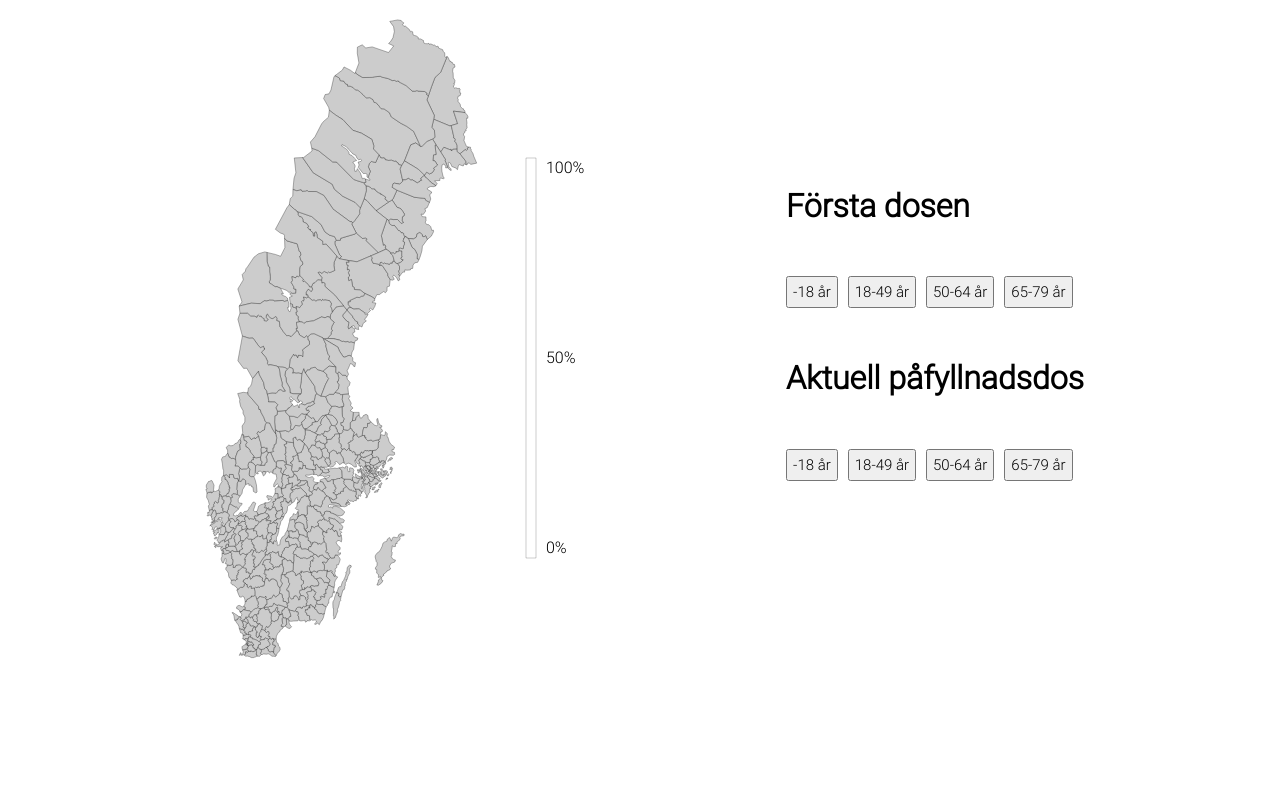
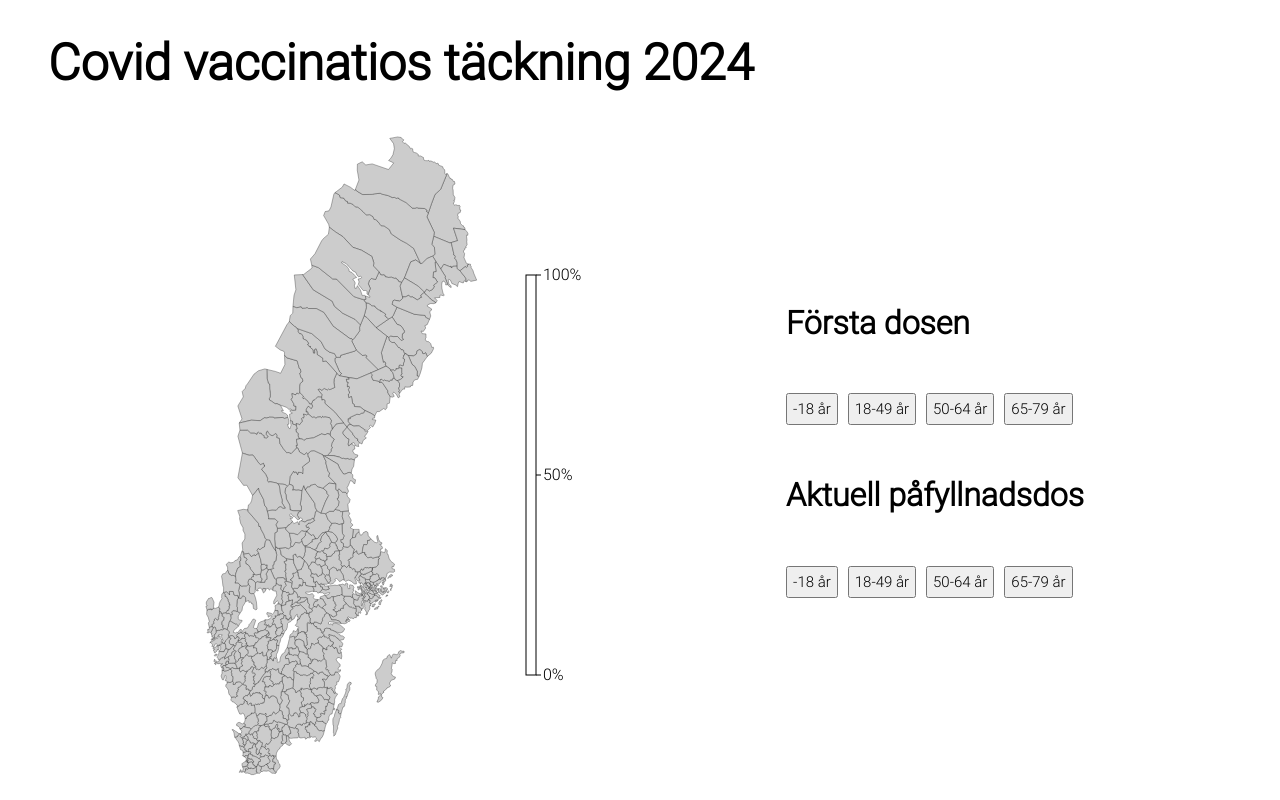
Before and after one commit to itsDipsyProjects/DackeAndD3, a website with bundled scripts: page index.html in a window 1280 px wide. Built offline with nearby package versions, Linux system fonts and the light colour scheme.

Commit message:
added variables to svg legend

```diff
--- a/domEleCreation.js
+++ b/domEleCreation.js
@@ -1,6 +1,6 @@
 import { getData } from "./main.js";
 
-let actionsDOM = d3.select("body").append("div").classed("actions", true);
+let actionsDOM = d3.select("#wrapper").append("div").classed("actions", true);
 
 
 
@@ -30,6 +30,7 @@ let headerSecond = domButtonDivSecond.append("h1")
 domButtonDivSecond.selectAll("btns").data(buttonData).enter()
 .append("button")
 .text((d) => {return d + " år"})
-.on("click", (i,d) => {
+.on("click", (i, d) => {
+
     getData("latestDos", d)
 })
--- a/index.html
+++ b/index.html
@@ -7,11 +7,10 @@
     <title>Heatmap</title>
 </head>
 <body>
-    <?xml version="1.0" encoding="UTF-8" standalone="no"?>
-<!-- Created with Inkscape (http://www.inkscape.org/) -->
 
-<?xml version="1.0" encoding="UTF-8" standalone="no"?>
-<!-- Created with Inkscape (http://www.inkscape.org/) -->
+  <h1> Covid vaccinatios täckning 2024</h1>
+  <div id="wrapper">
+
     <svg xmlns:svg="http://www.w3.org/2000/svg" xmlns="http://www.w3.org/2000/svg" xmlns:dc="http://purl.org/dc/elements/1.1/" xmlns:cc="http://web.resource.org/cc/" xmlns:rdf="http://www.w3.org/1999/02/22-rdf-syntax-ns#" version="1.0" width="590" height="660" id="svg2">
     <defs id="defs640"/>
     <metadata id="metadata1880"><rdf:RDF><cc:Work rdf:about=""><dc:title>Municipalities of Sweden</dc:title><dc:date>2010-05-01</dc:date><dc:creator><cc:Agent><dc:title>Lokal_Profil</dc:title></cc:Agent></dc:creator><cc:license rdf:resource="http://creativecommons.org/licenses/by-sa/2.5/"/><dc:rights><cc:Agent><dc:title>cc-by-sa-2.5</dc:title></cc:Agent></dc:rights><dc:format>image/svg+xml</dc:format><dc:type rdf:resource="http://purl.org/dc/dcmitype/StillImage"/></cc:Work><cc:License rdf:about="http://creativecommons.org/licenses/by-sa/2.5/"><cc:permits rdf:resource="http://web.resource.org/cc/Reproduction"/><cc:permits rdf:resource="http://web.resource.org/cc/Distribution"/><cc:requires rdf:resource="http://web.resource.org/cc/Notice"/><cc:requires rdf:resource="http://web.resource.org/cc/Attribution"/><cc:permits rdf:resource="http://web.resource.org/cc/DerivativeWorks"/><cc:requires rdf:resource="http://web.resource.org/cc/ShareAlike"/></cc:License></rdf:RDF>
@@ -312,6 +311,7 @@
       <path id="x1489" class="k1489" d="m 39.563,525.75 0.75,0.5 -1.25,1.562 -0.563,1 -0.312,1.313 -0.188,0.812 0.125,0.313 0.438,0.062 0.187,0.375 0.063,2 1.187,1.875 -0.062,0.5 -0.188,0.438 0.875,0.625 2.063,-2.125 -0.188,-0.938 2.063,-1.25 -0.375,-4.937 -1.188,-0.5 -0.937,-1.75 1.125,-2.125 2.812,-1.563 -0.5,-2.312 0.5,-0.938 -0.937,-1.437 -2.063,0.312 -1.187,-0.625 -0.375,0.438 -1.438,0.812 0.25,1.313 -1.125,1.812 -0.25,0.688 -0.937,0.875 -0.313,0.75 0,0.562 0.75,1.438 1.188,0.125 z"/>
     </g>
   </svg>
+</div>
 
     <script src="./d3Lib.js"></script>
     <script type="module" src="./domEleCreation.js"></script>
--- a/main.js
+++ b/main.js
@@ -2,48 +2,48 @@ import { formatData } from "./formatData.js"
 import { getColor } from "./colorize.js";
 
 function createSVG (){
-  let incrementor_x_text1 = 35
-  let incrementor_x_text2 = 35
-  let buttonData = ["-18", "18-49", "50-64", "65-79"];
+
+  const defaultV = [100, 50, 0];
+  const legendH = 400;
+  const rectY = 150;
+  const rectX = 330;
 
   let svg = d3.select("svg")
 
-const defaultV = [100, 50, 0];
-
   let legend = svg.append("g")
-                  .classed("gradient", true)
+                  .classed("gradient", true);
 
   let rectLegend = legend
                   .append("rect")
                   .classed("legend", true)
-                  .attr("transform", "translate(330, 150)")
+                  .attr("transform", `translate(${rectX}, ${rectY})`)
                   .attr("width", 10)
-                  .attr("height", 400)
+                  .attr("height", legendH)
                   .style("fill", "white")
                   .style("stroke", "black")
-                  .style("stroke-width", "0.2px")
+                  .style("stroke-width", "1px")
                   ;
 
- // let ticks = legend.selectAll("line")
- //                   .data(defaultV)
- //                   .enter()
- //                   .append("line")
- //                   .attr("x1", (d, i) => i * 100 + 350)
- //                   .attr("x2", (d, i) => i * 100 + 350)
- //                   .attr("y1", 150)
- //                   .attr("y2", 160)
- //                   .style("stroke", "black");
-//
+  let ticks = legend.selectAll("line")
+                    .data(defaultV)
+                    .enter()
+                    .append("line")
+                    .attr("x1", rectX + 10)
+                    .attr("x2", rectX + 15)
+                    .attr("y1", (d, i) => rectY + i * (legendH / (defaultV.length - 1)))
+                    .attr("y2", (d, i) => rectY + i * (legendH / (defaultV.length - 1)))
+                    .style("stroke", "black")
+                    ;
+
   let textLegend = legend.selectAll("text")
                   .data(defaultV)
                   .enter()
                   .append("text")
                   .style("font-family", "Roboto")
-                  .attr("x", 350)
-                  .attr("y", (d, i) => { return i * 190 +165; })
+                  .attr("x", rectX + 17)
+                  .attr("y", (d, i) => rectY + i * (legendH / (defaultV.length - 1)) + 5)
                   .text(d => d + "%")
-
-
+                  ;
 
   legend.append("linearGradient")
         .attr("id", "myGradient")
@@ -51,6 +51,7 @@ const defaultV = [100, 50, 0];
         .attr("y1", 1)
         .attr("x2", 1)
         .attr("y2", 0)
+        ;
 
 }
 
@@ -62,16 +63,22 @@ export function UpdateLegend(maxNmin, color){
         .data(color)
         .enter()
         .append("stop")
-        .attr("offset", (d, i) => { return d.offset; })
-        .attr("stop-color", (d, i) => { return d.color; });
+        .attr("offset", (d, i) => { return d.offset })
+        .attr("stop-color", (d, i) => { return d.color })
+        ;
 
   let rect = d3.select(".gradient rect")
           .style("fill", "url(#myGradient)")
+          .transition()
+          .duration(5000)
+          .style("fill", "url(#myGradient)")
+          ;
 
 
   let textElement = d3.select(".gradient").selectAll("text")
                                         .data(maxNmin)
                                         .text(d => d + "%")
+                                        ;
 
 }
 
--- a/style.css
+++ b/style.css
@@ -5,6 +5,15 @@
 
 body{
     font-family: Roboto;
+
+}
+
+body > h1{
+    font-size: 50px;
+    margin-left: 40px
+}
+
+#wrapper{
     display: flex;
     flex-direction: row;
     justify-content: center;
```
Lines whose indentation alone changed are shown as unchanged.
